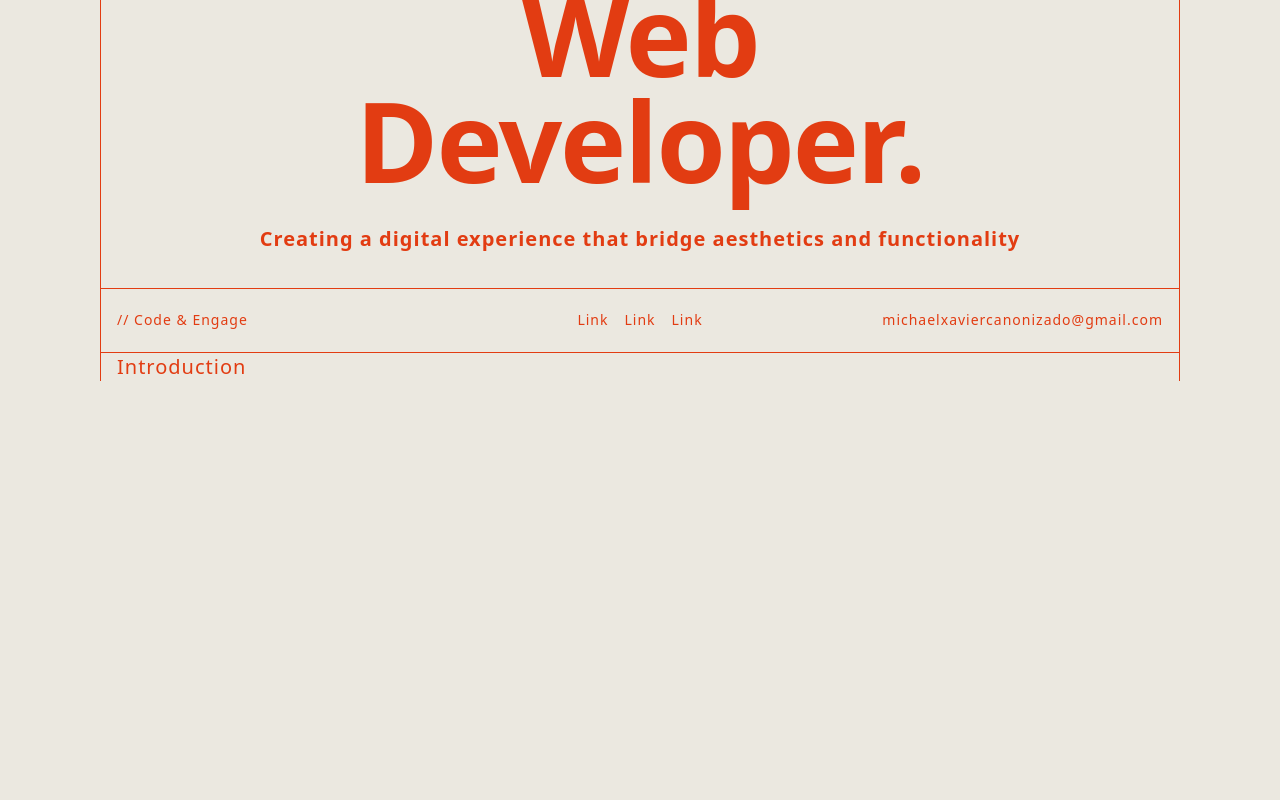
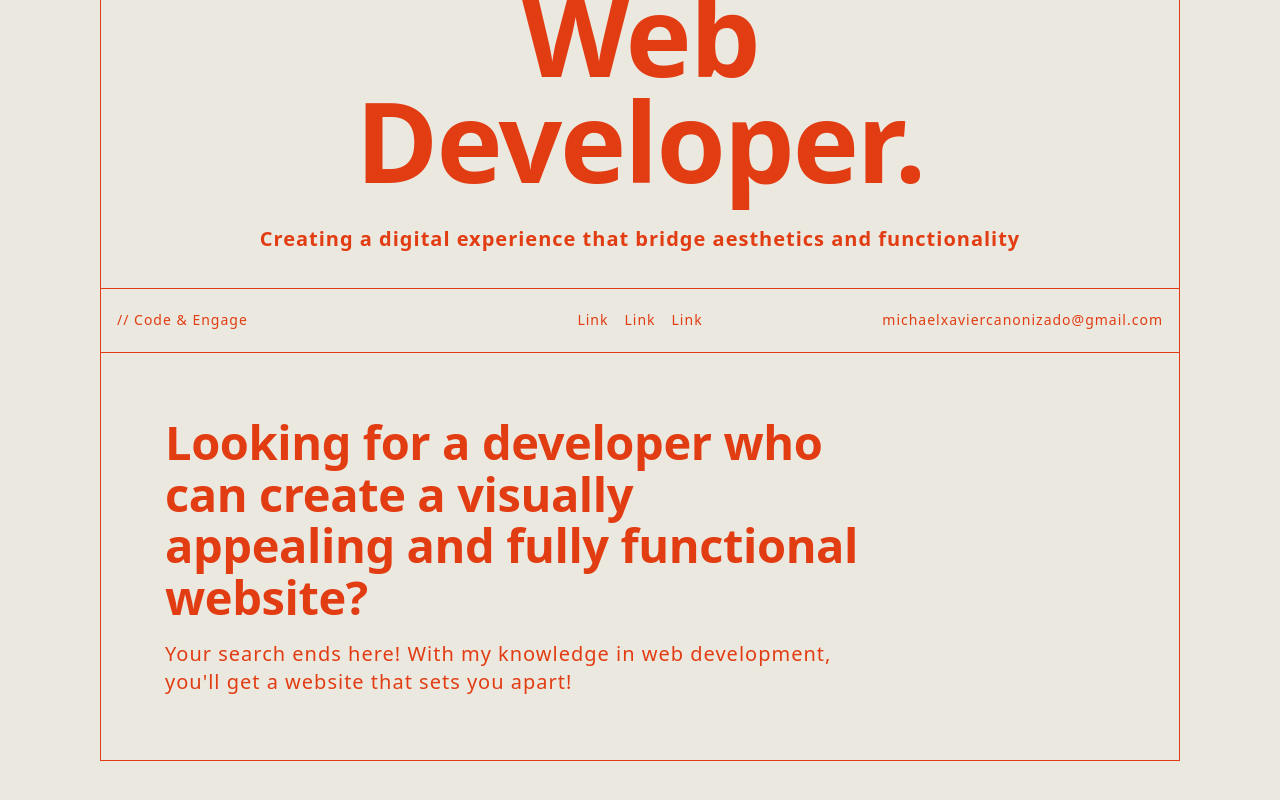
Before and after one commit to michaelcanonizado/michaelcanonizado, a Next.js app: page / in a window 1280 px wide. Shown: the part 448-1248 px from the top of the page. Built offline with nearby package versions, Linux system fonts and the light colour scheme.

Commit message:
feat: add <Introduction/> section

```diff
--- a/src/app/_sections/introduction.tsx
+++ b/src/app/_sections/introduction.tsx
@@ -3,7 +3,24 @@ import { ComponentBaseProps } from '@/types';
 import React from 'react';
 
 const Introduction = ({ className }: ComponentBaseProps) => {
-  return <section className={cn('container', className)}>Introduction</section>;
+  return (
+    <section
+      className={cn('container space-y-md border-b-[1px] p-xl', className)}
+    >
+      <div className='max-w-[700px]'>
+        <h1 className='text-heading'>
+          Looking for a developer who can create a visually appealing and fully
+          functional website?
+        </h1>
+      </div>
+      <div className='max-w-[700px]'>
+        <p className='text-body'>
+          Your search ends here! With my knowledge in web development,
+          you&apos;ll get a website that sets you apart!
+        </p>
+      </div>
+    </section>
+  );
 };
 
 export default Introduction;
```
